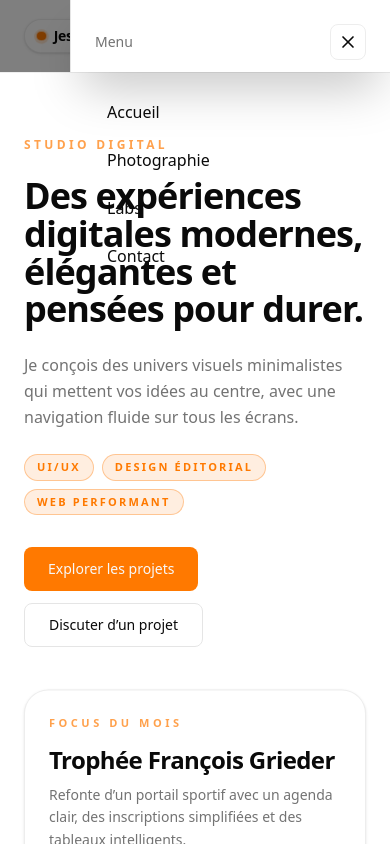
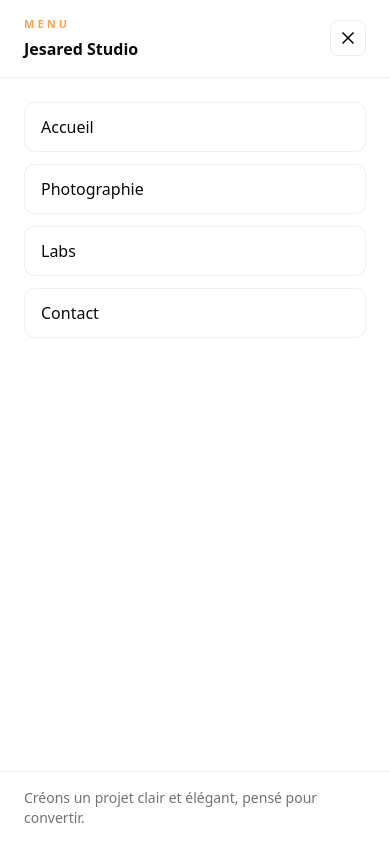
Before and after one commit to jesared/jesared-refonte, a Next.js app: page / in a window 390 px wide. Both pictures are taken after a click on the button 348 px from the left and 36 px from the top of the page. Shown: the top 844 px of the page. Built offline with nearby package versions, Linux system fonts and the light colour scheme.

Commit message:
Refine mobile menu overlay

```diff
--- a/app/globals.css
+++ b/app/globals.css
@@ -206,9 +206,9 @@
 
 .reveal {
   opacity: 0;
-    transform: translateY(16px);
-    filter: blur(6px);
-    transition: opacity 0.8s ease, transform 0.8s ease, filter 0.8s ease;
+  transform: translateY(12px);
+  filter: blur(3px);
+  transition: opacity 0.65s ease, transform 0.65s ease, filter 0.65s ease;
   transition-delay: var(--reveal-delay, 0ms);
 }
 
@@ -229,7 +229,7 @@
   inset: 0;
   background: var(--color-background);
   transform: translateX(0);
-    transition: transform 0.9s ease;
+  transition: transform 0.7s ease;
 }
 
   .reveal-visible .image-reveal::after {
--- a/components/navigation/Header.tsx
+++ b/components/navigation/Header.tsx
@@ -19,7 +19,7 @@ export function Header() {
           </Link>
 
           <div className="flex items-center gap-2 sm:gap-3">
-            <nav aria-label="Navigation principale" className="hidden md:block">
+            <nav aria-label="Navigation principale" className="hidden lg:block">
               <ul className="flex items-center gap-1">
                 {navigationLinks.map((item) => (
                   <li key={item.href}>
--- a/components/navigation/MobileMenu.tsx
+++ b/components/navigation/MobileMenu.tsx
@@ -1,7 +1,8 @@
 "use client";
 
 import Link from "next/link";
-import { useState } from "react";
+import { useEffect, useState } from "react";
+import { createPortal } from "react-dom";
 
 import { navigationLinks } from "@/components/navigation/nav-links";
 import { cn } from "@/lib/utils";
@@ -45,9 +46,37 @@ function CloseIcon({ className }: { className?: string }) {
 
 export function MobileMenu() {
   const [isOpen, setIsOpen] = useState(false);
+  const [mounted, setMounted] = useState(false);
+
+  useEffect(() => {
+    setMounted(true);
+  }, []);
+
+  useEffect(() => {
+    if (!isOpen) return;
+    const { body } = document;
+    const scrollY = window.scrollY;
+    const previousOverflow = body.style.overflow;
+    const previousPosition = body.style.position;
+    const previousTop = body.style.top;
+    const previousWidth = body.style.width;
+
+    body.style.overflow = "hidden";
+    body.style.position = "fixed";
+    body.style.top = `-${scrollY}px`;
+    body.style.width = "100%";
+
+    return () => {
+      body.style.overflow = previousOverflow;
+      body.style.position = previousPosition;
+      body.style.top = previousTop;
+      body.style.width = previousWidth;
+      window.scrollTo(0, scrollY);
+    };
+  }, [isOpen]);
 
   return (
-    <div className="md:hidden">
+    <div className="lg:hidden">
       <button
         type="button"
         onClick={() => setIsOpen(true)}
@@ -59,9 +88,12 @@ export function MobileMenu() {
         <MenuIcon />
       </button>
 
+      {mounted
+        ? createPortal(
+            <>
               <div
                 className={cn(
-          "fixed inset-0 z-50 bg-black/50 transition-opacity duration-200",
+                  "fixed inset-0 z-[9998] bg-black/70 transition-opacity duration-200",
                   isOpen ? "pointer-events-auto opacity-100" : "pointer-events-none opacity-0"
                 )}
                 onClick={() => setIsOpen(false)}
@@ -71,13 +103,16 @@ export function MobileMenu() {
               <aside
                 id="mobile-nav-panel"
                 className={cn(
-          "fixed right-0 top-0 z-50 flex h-full w-full max-w-xs flex-col border-l border-border bg-background p-6 shadow-2xl transition-transform duration-300 ease-out",
+                  "fixed inset-0 z-[9999] flex h-full w-full flex-col bg-background text-foreground transition-transform duration-300 ease-out",
                   isOpen ? "translate-x-0" : "translate-x-full"
                 )}
                 aria-label="Navigation mobile"
               >
-        <div className="mb-8 flex items-center justify-between">
-          <p className="text-sm font-medium text-muted-foreground">Menu</p>
+                <div className="flex items-center justify-between border-b border-border/60 px-6 py-4">
+                  <div>
+                    <p className="text-[11px] font-semibold uppercase tracking-[0.28em] text-primary/70">Menu</p>
+                    <p className="mt-1 text-base font-semibold">Jesared Studio</p>
+                  </div>
                   <button
                     type="button"
                     onClick={() => setIsOpen(false)}
@@ -88,13 +123,13 @@ export function MobileMenu() {
                   </button>
                 </div>
 
-        <nav aria-label="Navigation principale mobile">
-          <ul className="flex flex-col gap-2">
+                <nav aria-label="Navigation principale mobile" className="flex-1 overflow-y-auto px-6 py-6">
+                  <ul className="flex flex-col gap-3">
                     {navigationLinks.map((item) => (
                       <li key={item.href}>
                         <Link
                           href={item.href}
-                  className="block rounded-md px-3 py-2 text-base font-medium text-foreground transition-colors hover:bg-accent"
+                          className="block rounded-lg border border-border/60 bg-card/30 px-4 py-3 text-base font-medium text-foreground transition-colors hover:bg-accent"
                           onClick={() => setIsOpen(false)}
                         >
                           {item.label}
@@ -103,7 +138,15 @@ export function MobileMenu() {
                     ))}
                   </ul>
                 </nav>
+
+                <div className="border-t border-border/60 px-6 py-4 text-sm text-muted-foreground">
+                  Créons un projet clair et élégant, pensé pour convertir.
+                </div>
               </aside>
+            </>,
+            document.body
+          )
+        : null}
     </div>
   );
 }
```
Lines whose indentation alone changed are shown as unchanged.
